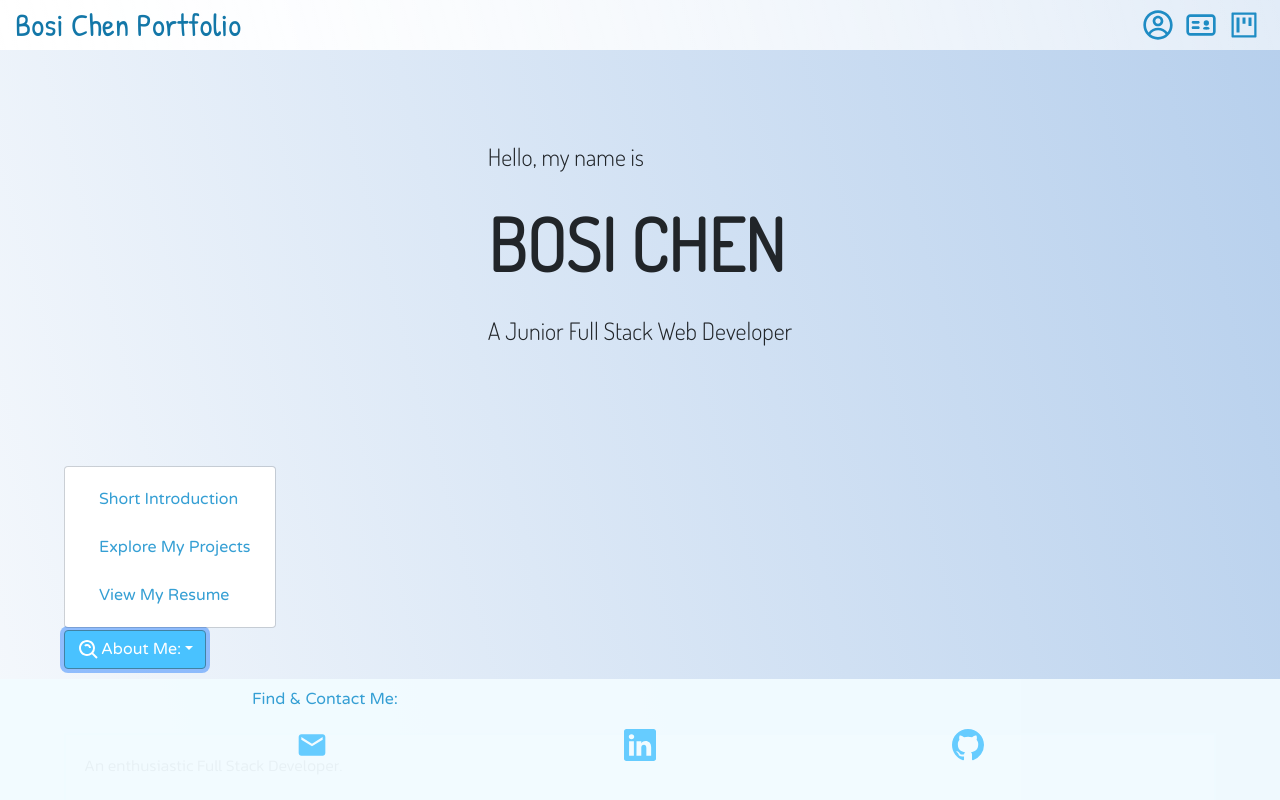
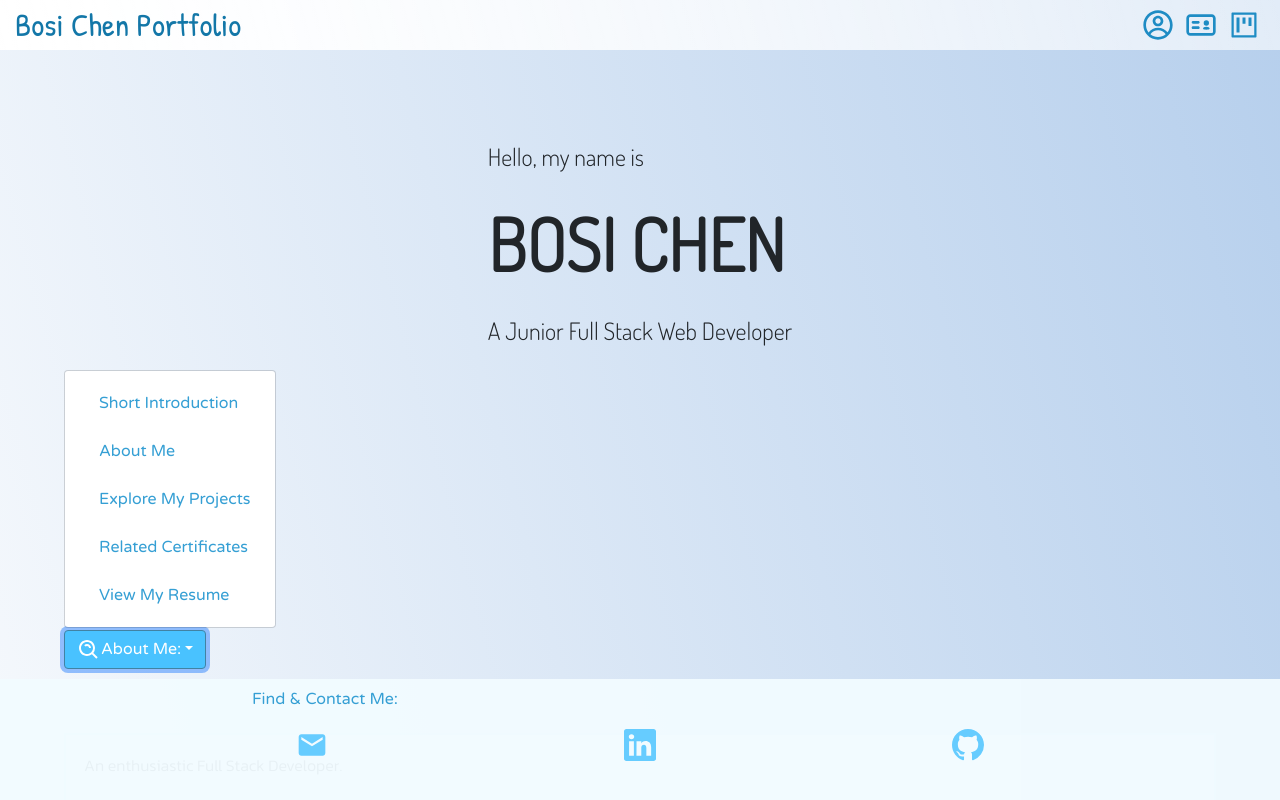
Before and after one commit to BosiC0015/personal-website, a React (Create React App) app: page / in a window 1280 px wide. Both pictures are taken after a click on the button "About Me:". Shown: the top 800 px of the page. Built offline with nearby package versions, Linux system fonts and the light colour scheme; a web font is replaced by a local one.

Commit message:
add links to About Me dropdown

```diff
--- a/src/components/Introduction.js
+++ b/src/components/Introduction.js
@@ -30,8 +30,10 @@ export default function Introduction() {
       </div>
       <DropdownButton id="dropdown-basic-button" title={title()}>
         <Dropdown.Item href="/#intro-text"><p className="explore">Short Introduction</p></Dropdown.Item>
+        <Dropdown.Item href="/more-about-me"><p className="explore">About Me</p></Dropdown.Item>
         <Dropdown.Item href="/projects"><p className="explore">Explore My Projects</p></Dropdown.Item>
-        <Dropdown.Item href="https://resume.io/r/02BEvxBFo"><p className="explore">View My Resume</p></Dropdown.Item>
+        <Dropdown.Item href="/more-about-me#certificates"><p className="explore">Related Certificates</p></Dropdown.Item>
+        <Dropdown.Item href="https://resume.io/r/02BEvxBFo" target="_blank"><p className="explore">View My Resume</p></Dropdown.Item>
       </DropdownButton>
       <div className="intro-text" id="intro-text">
         <p className="content">An enthusiastic Full Stack Developer.</p>
--- a/src/components/MoreAboutMe.js
+++ b/src/components/MoreAboutMe.js
@@ -25,19 +25,13 @@ export default function MoreAboutMe() {
         <p className="content">While I am away from my work, I am not away from coding. In my free time, I would make some small applications to make it more convenient in my life, like is shown in my projects. </p>
         <p className="content">I will keep on with the continuing game called coding in my life.</p>
       </div>
-      <p className="more-about">Related Certificates:</p>
+      <p id="certificates" className="more-about">Related Certificates:</p>
       <Carousel activeIndex={index} onSelect={handleSelect}>
         <Carousel.Item>
           <img className="certificate" src="https://drive.google.com/uc?export=view&id=18b8AtzGczjRhnjxPE3rHPQsyKgIJYNI1" />
-          {/* <Carousel.Caption>
-            <h3>Diploma in Web Development</h3>
-          </Carousel.Caption> */}
         </Carousel.Item>
         <Carousel.Item>
           <img className="certificate" src="https://drive.google.com/uc?export=view&id=1Zdm0HE1Tw9aWJ-IJO7Z72NYEEcWr6Z4V" />
-          {/* <Carousel.Caption>
-            <h3>Soft Skills Training Certificate</h3>
-          </Carousel.Caption> */}
         </Carousel.Item>
       </Carousel>
       <Contact />
```
